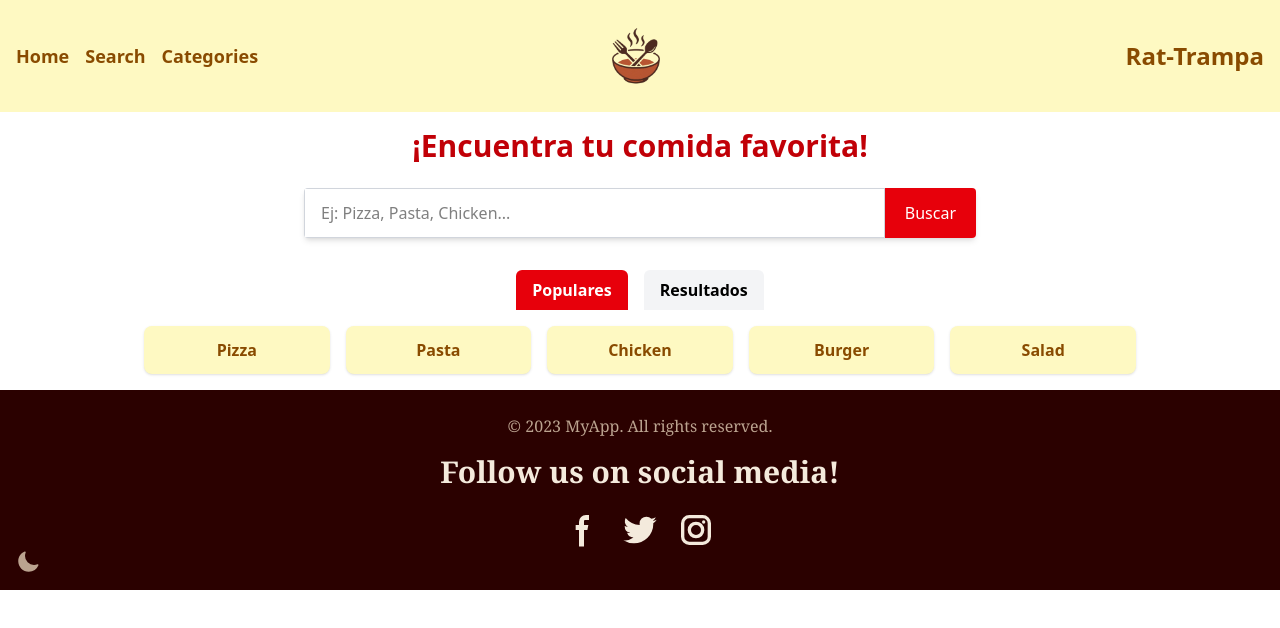
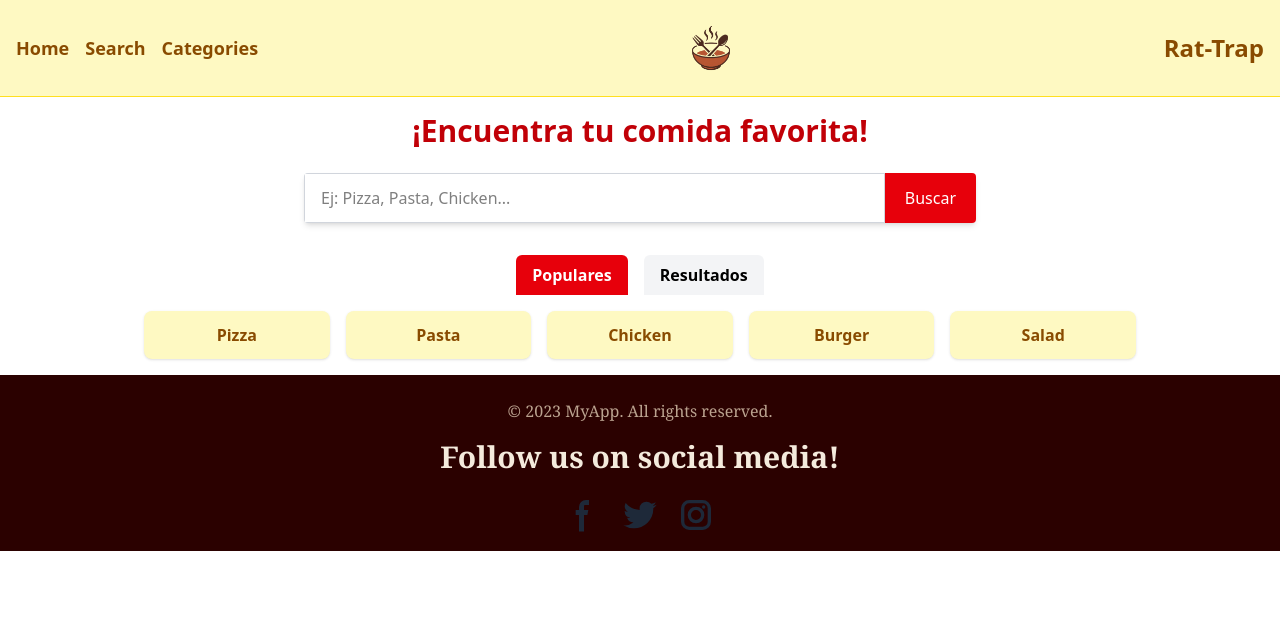
Before and after one commit to TITO9538/meal-app-funval, a React (Vite) app: page /search in a window 1280 px wide. Shown: the top 628 px of the page. Built offline with nearby package versions, Linux system fonts and the light colour scheme.

Commit message:
Revert "darkMode-Listo"

```diff
--- a/package.json
+++ b/package.json
@@ -14,20 +14,18 @@
     "axios": "^1.10.0",
     "react": "^19.1.0",
     "react-dom": "^19.1.0",
-    "react-router": "^7.6.3"
+    "react-router": "^7.6.3",
+    "tailwindcss": "^4.1.11"
   },
   "devDependencies": {
     "@eslint/js": "^9.29.0",
     "@types/react": "^19.1.8",
     "@types/react-dom": "^19.1.6",
     "@vitejs/plugin-react-swc": "^3.10.2",
-    "autoprefixer": "^10.4.21",
     "eslint": "^9.29.0",
     "eslint-plugin-react-hooks": "^5.2.0",
     "eslint-plugin-react-refresh": "^0.4.20",
     "globals": "^16.2.0",
-    "postcss": "^8.5.6",
-    "tailwindcss": "^4.1.11",
     "vite": "^7.0.3"
   }
 }
--- a/src/components/Footer.jsx
+++ b/src/components/Footer.jsx
@@ -1,100 +1,63 @@
-import React, { useEffect, useState } from "react";
+import React from "react";
 
 export default function Footer() {
-  const [darkMode, setDarkMode] = useState(false);
-
-  useEffect(() => {
-    const root = window.document.documentElement;
-    if (darkMode) {
-      root.classList.add("dark");
-    } else {
-      root.classList.remove("dark");
-    }
-  }, [darkMode]);
-
-  const toggleDarkMode = () => {
-    setDarkMode(!darkMode);
-  };
-
   return (
     <div>
-      <footer className="bg-[#2b0100] text-[#bba38f] p-4 text-center dark:bg-[#120101] dark:text-[#e9d7c0]">
-        <p className="font-serif mb-4 mt-2">
-          &copy; 2023 MyApp. All rights reserved.
-        </p>
-        <p className="text-[#f4eadc] text-3xl font-extrabold font-serif mb-5 dark:text-[#ffe8d0]">
+      <footer className="bg-[#2b0100] text-[#bba38f] p-4 text-center">
+        <p className="font-serif mb-4 mt-2">&copy; 2023 MyApp. All rights reserved.</p>
+        <p className="text-[#f4eadc] text-3xl font-extrabold font-serif mb-5">
           Follow us on social media!
         </p>
-        <div className="flex justify-center space-x-4 mt-2 ">
+        <div className="flex justify-center space-x-4 mt-2">
           <a href="#">
             <svg
-              className="w-10 h-10 text-[#f4eadc]"
+              class="w-10 h-10 text-gray-800 dark:text-[#f4eadc]"
+              aria-hidden="true"
               xmlns="http://www.w3.org/2000/svg"
+              width="24"
+              height="24"
               fill="currentColor"
-              viewBox="0 0 24 24"
-            >
+              viewBox="0 0 24 24">
               <path
-                fillRule="evenodd"
+                fill-rule="evenodd"
                 d="M13.135 6H15V3h-1.865a4.147 4.147 0 0 0-4.142 4.142V9H7v3h2v9.938h3V12h2.021l.592-3H12V6.591A.6.6 0 0 1 12.592 6h.543Z"
-                clipRule="evenodd"
+                clip-rule="evenodd"
               />
             </svg>
           </a>
           <a href="#">
             <svg
-              className="w-10 h-10 text-[#f4eadc]"
+              class="w-10 h-10 text-gray-800 dark:text-[#f4eadc]"
+              aria-hidden="true"
               xmlns="http://www.w3.org/2000/svg"
+              width="24"
+              height="24"
               fill="currentColor"
-              viewBox="0 0 24 24"
-            >
+              viewBox="0 0 24 24">
               <path
-                fillRule="evenodd"
+                fill-rule="evenodd"
                 d="M22 5.892a8.178 8.178 0 0 1-2.355.635 4.074 4.074 0 0 0 1.8-2.235 8.343 8.343 0 0 1-2.605.981A4.13 4.13 0 0 0 15.85 4a4.068 4.068 0 0 0-4.1 4.038c0 .31.035.618.105.919A11.705 11.705 0 0 1 3.4 4.734a4.006 4.006 0 0 0 1.268 5.392 4.165 4.165 0 0 1-1.859-.5v.05A4.057 4.057 0 0 0 6.1 13.635a4.192 4.192 0 0 1-1.856.07 4.108 4.108 0 0 0 3.831 2.807A8.36 8.36 0 0 1 2 18.184 11.732 11.732 0 0 0 8.291 20 11.502 11.502 0 0 0 19.964 8.5c0-.177 0-.349-.012-.523A8.143 8.143 0 0 0 22 5.892Z"
-                clipRule="evenodd"
+                clip-rule="evenodd"
               />
             </svg>
           </a>
           <a href="#">
             <svg
-              className="w-10 h-10 text-[#f4eadc]"
+              class="w-10 h-10 text-gray-800 dark:text-[#f4eadc]"
+              aria-hidden="true"
               xmlns="http://www.w3.org/2000/svg"
-              fill="currentColor"
-              viewBox="0 0 24 24"
-            >
+              width="24"
+              height="24"
+              fill="none"
+              viewBox="0 0 24 24">
               <path
-                fillRule="evenodd"
+                fill="currentColor"
+                fill-rule="evenodd"
                 d="M3 8a5 5 0 0 1 5-5h8a5 5 0 0 1 5 5v8a5 5 0 0 1-5 5H8a5 5 0 0 1-5-5V8Zm5-3a3 3 0 0 0-3 3v8a3 3 0 0 0 3 3h8a3 3 0 0 0 3-3V8a3 3 0 0 0-3-3H8Zm7.597 2.214a1 1 0 0 1 1-1h.01a1 1 0 1 1 0 2h-.01a1 1 0 0 1-1-1ZM12 9a3 3 0 1 0 0 6 3 3 0 0 0 0-6Zm-5 3a5 5 0 1 1 10 0 5 5 0 0 1-10 0Z"
-                clipRule="evenodd"
+                clip-rule="evenodd"
               />
             </svg>
           </a>
-        </div>
-
-        <div onClick={toggleDarkMode} className="cursor-pointer">
-          <svg
-            xmlns="http://www.w3.org/2000/svg"
-            viewBox="0 0 24 24"
-            fill="currentColor"
-            className="w-6 h-6 hidden dark:block"
-            onClick={toggleDarkMode}
-
-          >
-            <path d="M12 2.25a.75.75 0 0 1 .75.75v2.25a.75.75 0 0 1-1.5 0V3a.75.75 0 0 1 .75-.75ZM7.5 12a4.5 4.5 0 1 1 9 0 4.5 4.5 0 0 1-9 0ZM18.894 6.166a.75.75 0 0 0-1.06-1.06l-1.591 1.59a.75.75 0 1 0 1.06 1.061l1.591-1.59ZM21.75 12a.75.75 0 0 1-.75.75h-2.25a.75.75 0 0 1 0-1.5H21a.75.75 0 0 1 .75.75ZM17.834 18.894a.75.75 0 0 0 1.06-1.06l-1.59-1.591a.75.75 0 1 0-1.061 1.06l1.59 1.591ZM12 18a.75.75 0 0 1 .75.75V21a.75.75 0 0 1-1.5 0v-2.25A.75.75 0 0 1 12 18ZM7.758 17.303a.75.75 0 0 0-1.061-1.06l-1.591 1.59a.75.75 0 0 0 1.06 1.061l1.591-1.59ZM6 12a.75.75 0 0 1-.75.75H3a.75.75 0 0 1 0-1.5h2.25A.75.75 0 0 1 6 12ZM6.697 7.757a.75.75 0 0 0 1.06-1.06l-1.59-1.591a.75.75 0 0 0-1.061 1.06l1.59 1.591Z" />
-          </svg>
-
-          <svg
-            xmlns="http://www.w3.org/2000/svg"
-            viewBox="0 0 24 24"
-            fill="currentColor"
-            className="w-6 h-6 dark:hidden"
-            onClick={toggleDarkMode}
-          >
-            <path
-              fillRule="evenodd"
-              d="M9.528 1.718a.75.75 0 0 1 .162.819A8.97 8.97 0 0 0 9 6a9 9 0 0 0 9 9 8.97 8.97 0 0 0 3.463-.69.75.75 0 0 1 .981.98 10.503 10.503 0 0 1-9.694 6.46c-5.799 0-10.5-4.7-10.5-10.5 0-4.368 2.667-8.112 6.46-9.694a.75.75 0 0 1 .818.162Z"
-              clipRule="evenodd"
-            />
-          </svg>
         </div>
       </footer>
     </div>
--- a/src/components/Navbar.jsx
+++ b/src/components/Navbar.jsx
@@ -9,7 +9,7 @@ export function Navbar() {
   };
 
   return (
-    <nav className="bg-yellow-100 p-4 min-h-16  dark:bg-[#944D1C]  ">
+    <nav className="bg-yellow-100 p-4 min-h-24 border-b border-yellow-300">
       <div className="container mx-auto flex justify-between items-center">
         <svg
           xmlns="http://www.w3.org/2000/svg"
@@ -17,7 +17,7 @@ export function Navbar() {
           viewBox="0 0 24 24"
           strokeWidth="1.5"
           stroke="currentColor"
-          className="size-8 text-amber-800 md:hidden cursor-pointer dark:text-yellow-100"
+          className="size-8 text-amber-800 md:hidden cursor-pointer"
           onClick={toggleMenu}
         >
           <path
@@ -27,7 +27,7 @@ export function Navbar() {
           />
         </svg>
 
-        <div className="space-x-4 hidden md:block text-yellow-800 font-bold text-lg dark:text-yellow-100">
+        <div className="space-x-4 hidden md:block text-yellow-800 font-bold text-lg">
           <Link to="/" className="hover:text-yellow-500 transition">
             Home
           </Link>
@@ -38,13 +38,12 @@ export function Navbar() {
             Categories
           </Link>
         </div>
-        <img src="./logo.png" alt="MyApp Logo" className="size-20  mr-28 dark:hidden" />
-        <img src="./logo-dark.png" alt="MyApp Logo Dark" className="hidden dark:block size-20 mr-28" />
-        <h1 className="text-yellow-800 font-bold text-2xl dark:text-yellow-100">Rat-Trampa</h1>
+        <img src="./logo.png" alt="MyApp Logo" className="size-16" />
+        <h1 className="text-yellow-800 font-bold text-2xl">Rat-Trap</h1>
       </div>
 
       {isOpen && (
-        <div className="md:hidden mt-4 flex flex-col gap-2 text-yellow-800 font-bold text-lg dark:text-yellow-100">
+        <div className="md:hidden mt-4 flex flex-col gap-2 text-yellow-800 font-bold text-lg">
           <Link
             to="/"
             className="hover:text-yellow-500 transition"
--- a/src/index.css
+++ b/src/index.css
@@ -1,3 +1 @@
 @import "tailwindcss";
-
-@custom-variant dark (&:where(.dark, .dark *));
--- a/src/pages/Home.jsx
+++ b/src/pages/Home.jsx
@@ -50,6 +50,9 @@ export function Home() {
   return (
     <div>
       <Hero />
+      <div style={{ padding: "20px", textAlign: "center", fontSize: "1.2rem" }}>
+        AQUI VA EL FOOTER AMIGOS..
+      </div>
     </div>
   );
 }
```
Also changed, not shown: public/logo-dark.png (deleted), 1 other file (tests, documents, lock files or other folders).
